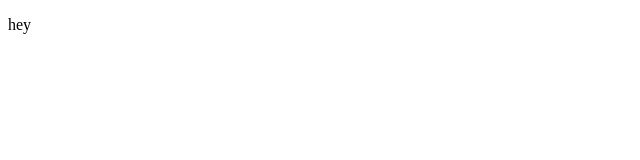
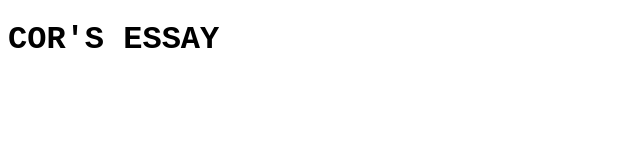
Before and after one commit to cor/NinjaWriter, a plain HTML site: page index.html in a window 1280 px wide. Shown: the whole page, without its empty margins (0-640 px from the left). Drawn offline with Linux system fonts and the light colour scheme.

Commit message:
Finish everything, fully working except for actual content

```diff
--- a/index.html
+++ b/index.html
@@ -3,24 +3,39 @@
 	<head>
 		<title>NinjaWriter</title>
 		<script src='jquery.js'></script>
+
+		<style>
+			* {
+				font-family: 'Courier New';
+			}
+		</style>
 	</head>
 	<body>
 
+		<h1>COR'S ESSAY</h1>
+
 		<div id="content">
+
+
 			<p id="text">
 			</p>
 
 		</div>
 
 		<script>
-			var essayText = 'hey dit werkt best goed';
+
+
+			var essayText = ' Dit is mijn essay: Neque porro quisquam est, qui dolorem ipsum, quia dolor sit, amet, consectetur, adipisci velit, sed quia non numquam eius modi tempora incidunt, ut labore et dolore magnam aliquam quaerat voluptatem. ut enim ad minima veniam, quis nostrum exercitationem ullam corporis suscipit laboriosam, nisi ut aliquid ex ea commodi consequatur? quis autem vel eum iure reprehenderit, qui in ea voluptate velit esse, quam nihil molestiae consequatur, vel illum, qui dolorem eum fugiat, quo voluptas nulla pariatur? [33] At vero eos et accusamus et iusto odio dignissimos ducimus, qui blanditiis praesentium voluptatum deleniti atque corrupti, quos dolores et quas molestias excepturi sint, obcaecati cupiditate non provident, similique sunt in culpa, qui officia deserunt mollitia animi, id est laborum et dolorum fuga. et harum quidem rerum facilis est et expedita distinctio. nam libero tempore, cum soluta nobis est eligendi optio, cumque nihil impedit, quo minus id, quod maxime placeat, facere possimus, omnis voluptas assumenda est, omnis dolor repellendus. temporibus autem quibusdam et aut officiis debitis aut rerum necessitatibus saepe eveniet, ut et voluptates repudiandae sint et molestiae non recusandae. itaque earum rerum hic tenetur a sapiente delectus, ut aut reiciendis voluptatibus maiores alias consequatur aut perferendis doloribus asperiores repellat.';
 			var wordArray = essayText.split(" ");
 			wordArray.reverse();
 
-			$('#text').append(wordArray.pop() + " ");
-			$('#content').keydown(function() {
-				alert('hi');
-			});
+			window.addEventListener("keydown", addWord, false);
+
+			function addWord() {
+				$('#text').append(wordArray.pop() + " ");
+
+			}
+
 		</script>
 	</body>
 </html>
```
